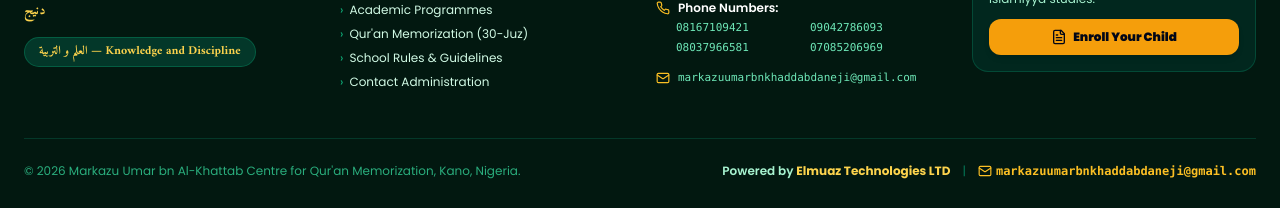
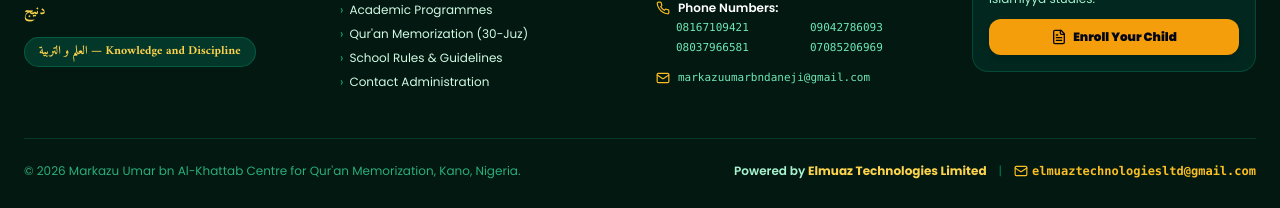
Before and after one commit to elmuaztech/MARKAZU-UMAR-BNIL-KHADDAB, a Next.js app: page / in a window 1280 px wide. Shown: the part 8533-8741 px from the top of the page. Built offline with nearby package versions, Linux system fonts and the light colour scheme.

Commit message:
Fix Vercel build error in CMS page, update footer to NMAS Technologies Limited with developer contact email, and set official school email to markazuumarbndaneji@gmail.com

```diff
--- a/src/app/api/email/send/route.ts
+++ b/src/app/api/email/send/route.ts
@@ -56,7 +56,7 @@
 
     const info = await transporter.sendMail({
       from: `"MARKAZU UMAR ISLAMIYYAH" <${smtpUser}>`,
-      replyTo: 'markazuumarislamiyyah@gmail.com',
+      replyTo: 'markazuumarbndaneji@gmail.com',
       to: payload.to,
       subject: payload.subject,
       html: htmlContent,
--- a/src/components/navigation/PublicFooter.tsx
+++ b/src/components/navigation/PublicFooter.tsx
@@ -116,10 +116,10 @@
               <div className="flex items-center gap-2 pt-1">
                 <Mail className="w-3.5 h-3.5 text-amber-400 shrink-0" />
                 <a
-                  href="mailto:markazuumarbnkhaddabdaneji@gmail.com"
+                  href="mailto:markazuumarbndaneji@gmail.com"
                   className="hover:text-amber-300 truncate font-mono text-[11px] text-emerald-300"
                 >
-                  markazuumarbnkhaddabdaneji@gmail.com
+                  markazuumarbndaneji@gmail.com
                 </a>
               </div>
             </div>
@@ -153,15 +153,16 @@
           </p>
           <div className="flex flex-wrap items-center justify-center md:justify-end gap-3 text-xs">
             <span className="font-semibold text-emerald-200">
-              Powered by <span className="text-amber-300 font-bold">Elmuaz Technologies LTD</span>
+              Powered by <span className="text-amber-300 font-bold">Elmuaz Technologies Limited</span>
             </span>
             <span className="text-emerald-700">|</span>
             <a
-              href="mailto:markazuumarbnkhaddabdaneji@gmail.com"
+              href="mailto:nmastechnologieslimited@gmail.com"
               className="font-mono text-amber-400 hover:underline flex items-center gap-1 font-semibold"
+              title="Contact Developer"
             >
               <Mail className="w-3.5 h-3.5 text-amber-400" />
-              <span>markazuumarbnkhaddabdaneji@gmail.com</span>
+              <span>elmuaztechnologiesltd@gmail.com</span>
             </a>
           </div>
         </div>
--- a/src/lib/emailService.ts
+++ b/src/lib/emailService.ts
@@ -55,7 +55,7 @@
       portalUrl = configuredUrl.replace(/\/+$/, '');
     }
   }
-  const supportEmail = 'markazuumarislamiyyah@gmail.com';
+  const supportEmail = 'markazuumarbndaneji@gmail.com';
 
   const headerHtml = `
     <div style="background: linear-gradient(135deg, #022c1e 0%, #064e3b 100%); padding: 32px 24px; text-align: center; border-top-left-radius: 12px; border-top-right-radius: 12px; border-bottom: 4px solid #f59e0b;">
```
